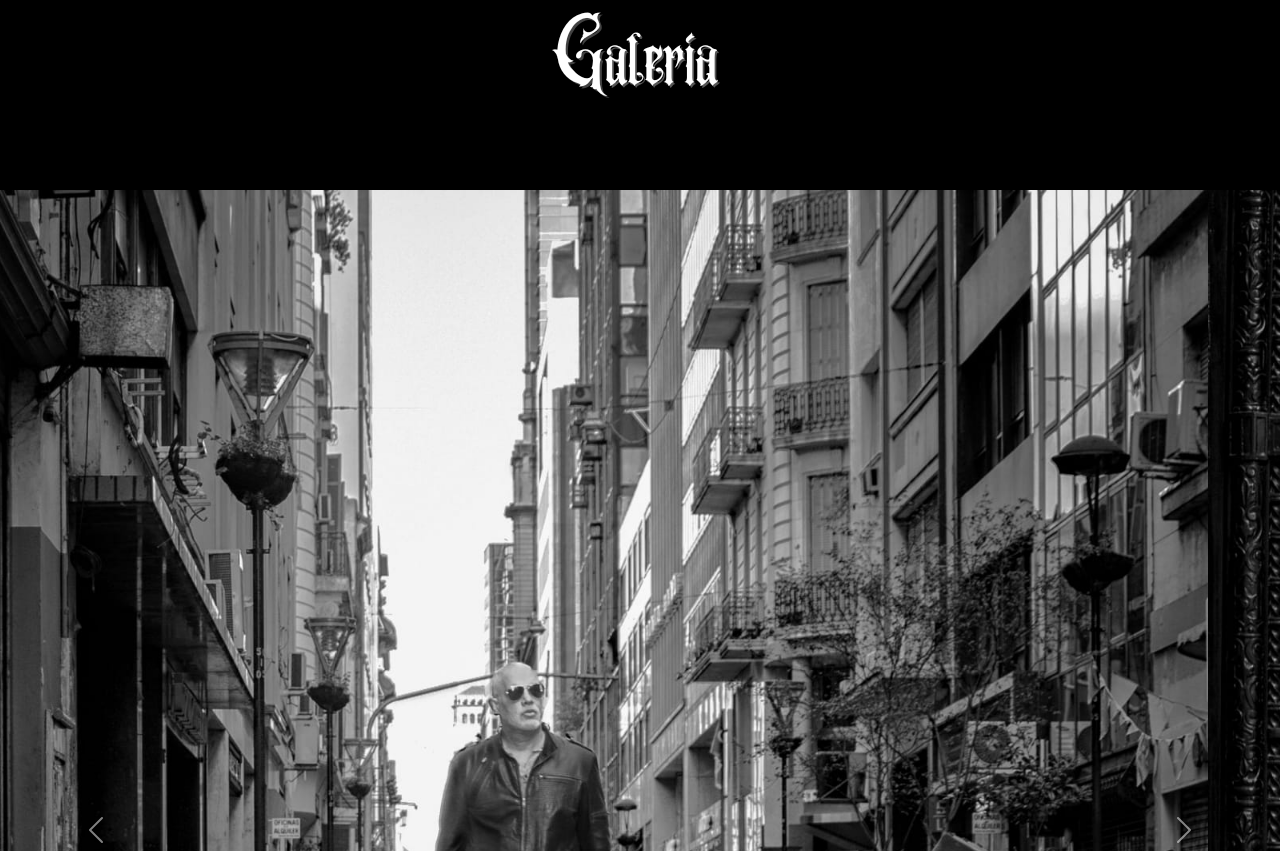
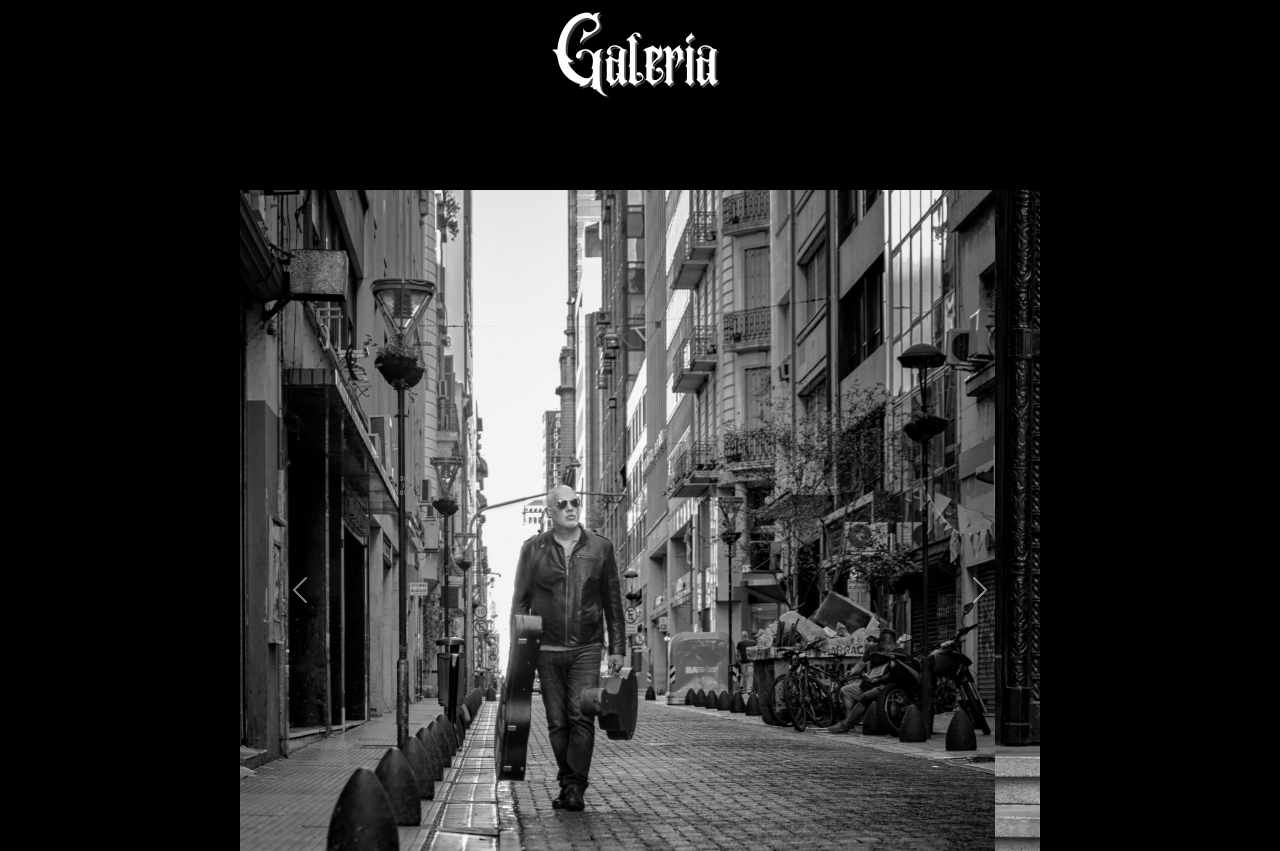
Before and after one commit to EstebanEcheOk/PF-Echegoyen, a plain HTML site: page index.html in a window 1280 px wide. Shown: the part 1289-2140 px from the top of the page. Drawn offline with nearby package versions, Linux system fonts and the light colour scheme.

Commit message:
previa fusión

```diff
--- a/estilos.css
+++ b/estilos.css
@@ -97,6 +97,19 @@ body{
     width: 100%;
 }
 
+#demo {
+    max-width: 800px; /* Ajusta este valor según tus necesidades */
+    margin: 0 auto; /* Centra el carrusel horizontalmente */
+    margin-bottom: 50px;
+}
+.carousel-inner {
+    max-width: 100%; /* Asegura que las imágenes no se salgan del carrusel */
+}
+
+.carousel-item img {
+    max-width: 100%; /* Ajusta el tamaño de las imágenes dentro del carrusel */
+    height: auto;
+}
 /* .carrusel {
     margin-bottom: 20px;
     margin-left: 36%;
--- a/index.html
+++ b/index.html
@@ -51,16 +51,16 @@
 
             <div class="carousel-inner">
             <div class="carousel-item active">
-            <img src="Fotos/carrusel1.jpeg" alt="carrusel1" class="img-fluid">
+            <img src="Fotos/carrusel1.jpeg" alt="carrusel1" class="d-block w-100">
             </div>
             <div class="carousel-item">
-            <img src="Fotos/carrusel2.jpeg" alt="carrusel2" class="img-fluid">
+            <img src="Fotos/carrusel2.jpeg" alt="carrusel2" class="d-block w-100">
             </div>
             <div class="carousel-item">
-            <img src="Fotos/carrusel3.jpeg" alt="carrusel3" class="img-fluid">
+            <img src="Fotos/carrusel3.jpeg" alt="carrusel3" class="d-block w-100">
         </div>
             <div class="carousel-item">
-            <img src="Fotos/carrusel4.jpeg" alt="carrusel4" class="img-fluid">
+            <img src="Fotos/carrusel4.jpeg" alt="carrusel4" class="d-block w-100">
             </div>
         </div>
 
```
